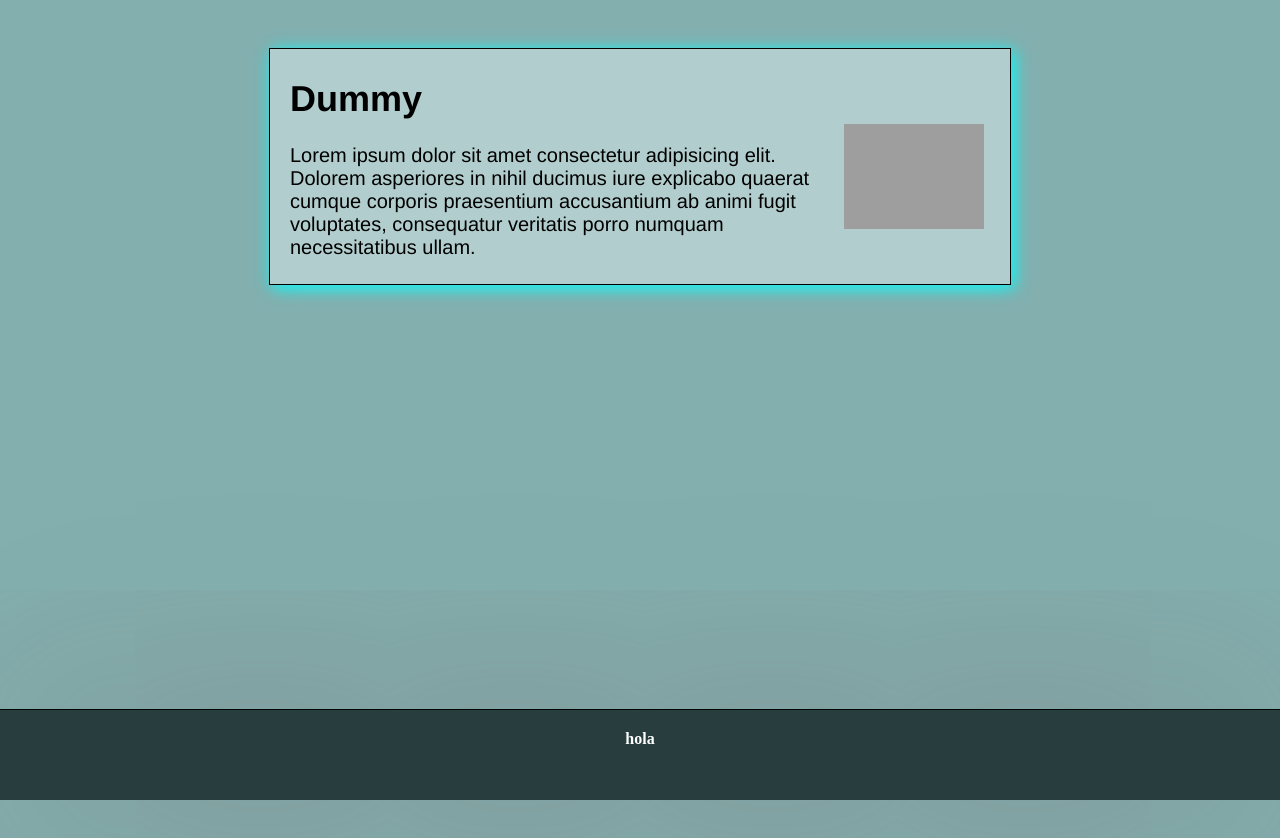
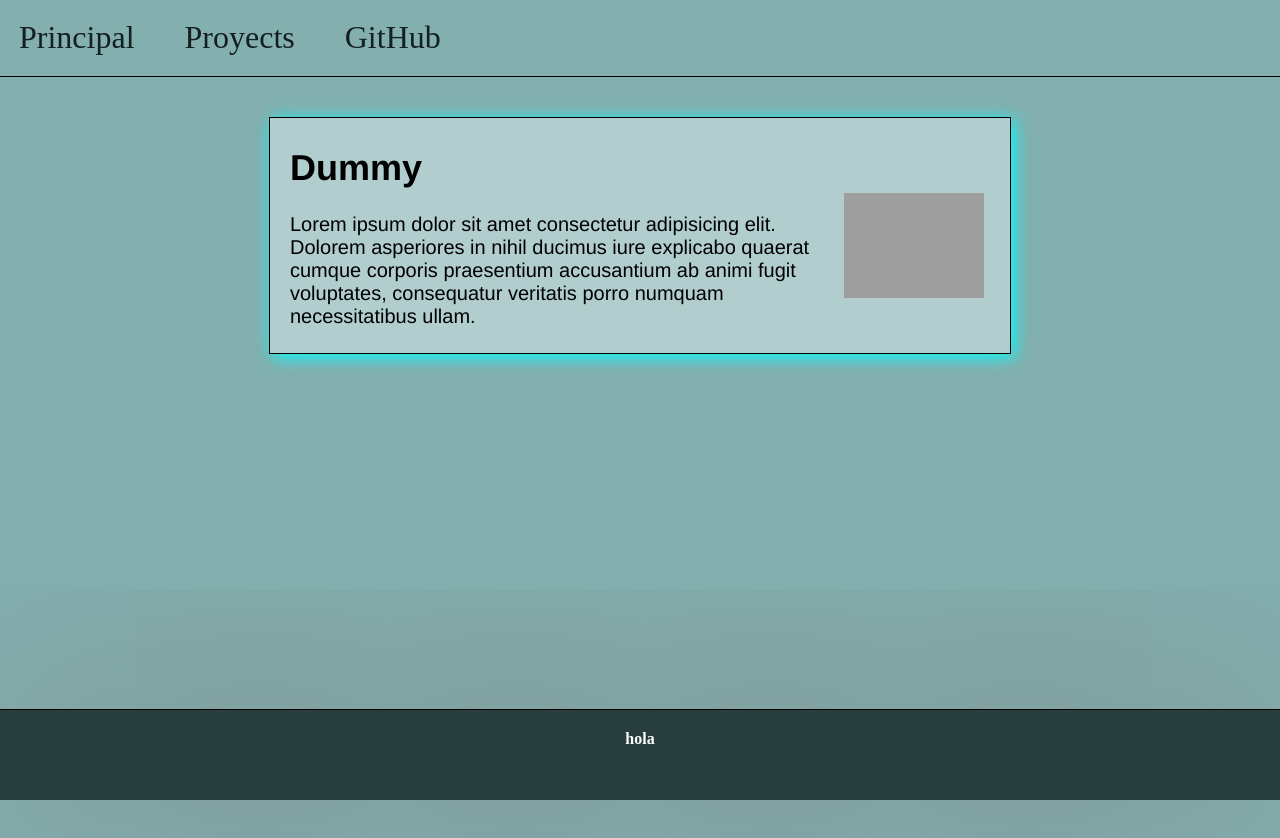
Before and after one commit to riskypotato241/playingwithcss, a plain HTML site: page index.html in a window 1280 px wide. Drawn offline with Linux system fonts and the light colour scheme; grey boxes are pictures that could not be loaded.

Commit message:
Add navbar prototype

```diff
--- a/index.html
+++ b/index.html
@@ -8,6 +8,11 @@
     <title>Document</title>
 </head>
 <body>
+    <nav class="container">
+        <div>Principal</div>
+        <div>Proyects</div>
+        <div>GitHub</div>
+    </nav>
     <div class="main">
     <h1>Dummy</h1>
     <p>
--- a/styles.css
+++ b/styles.css
@@ -1,3 +1,14 @@
+.container {
+    margin: -10px -10px 0 -10px;
+    border: 1px solid black;
+    display: flex;
+    gap: 50px;
+    padding: 20px;
+    font-size: 32px;
+    color: #141f1f;
+
+}
+
 img {
     float:right;
     max-width: 140px;
@@ -29,11 +40,6 @@ img {
     font-weight: bold;
     border-top: 1px solid black;
     box-shadow: 1px 1px 250px gray;
-
-  }
-
-  footer p{
-
   }
 
   html, body {
```
